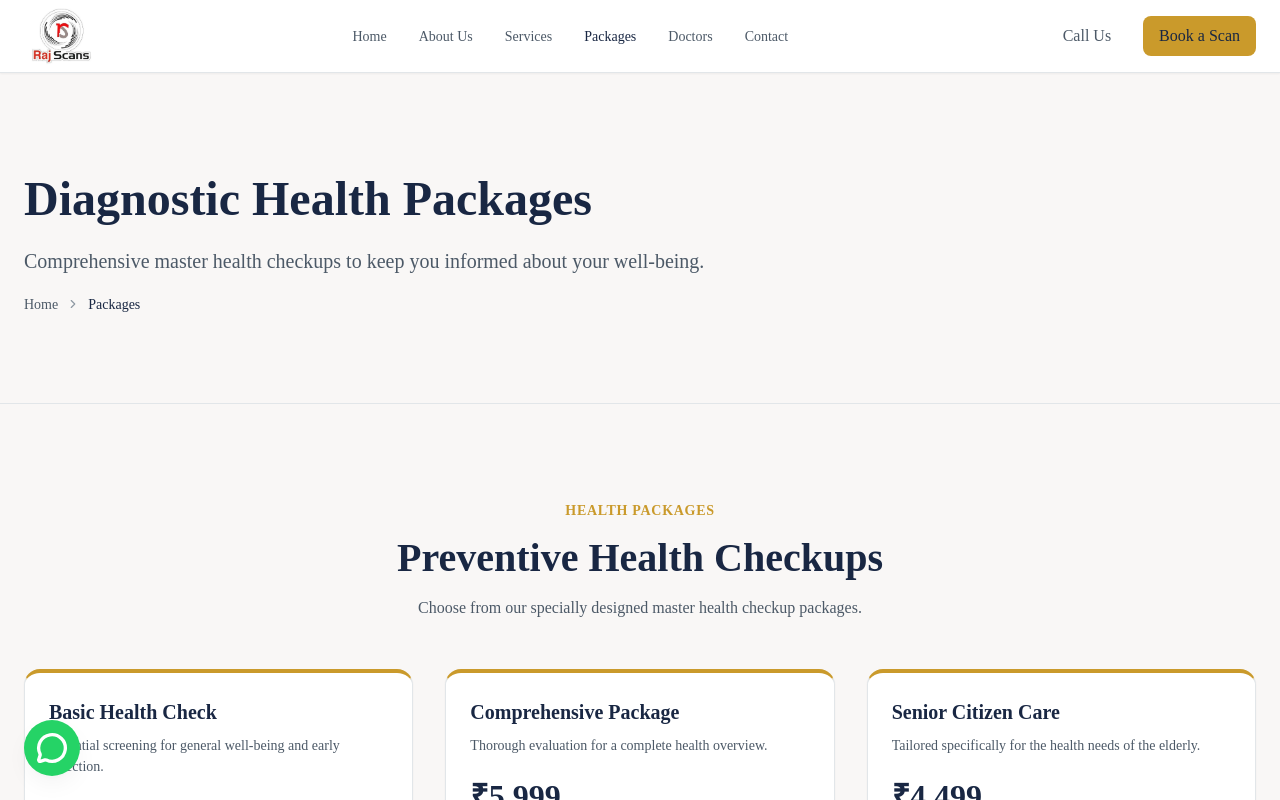
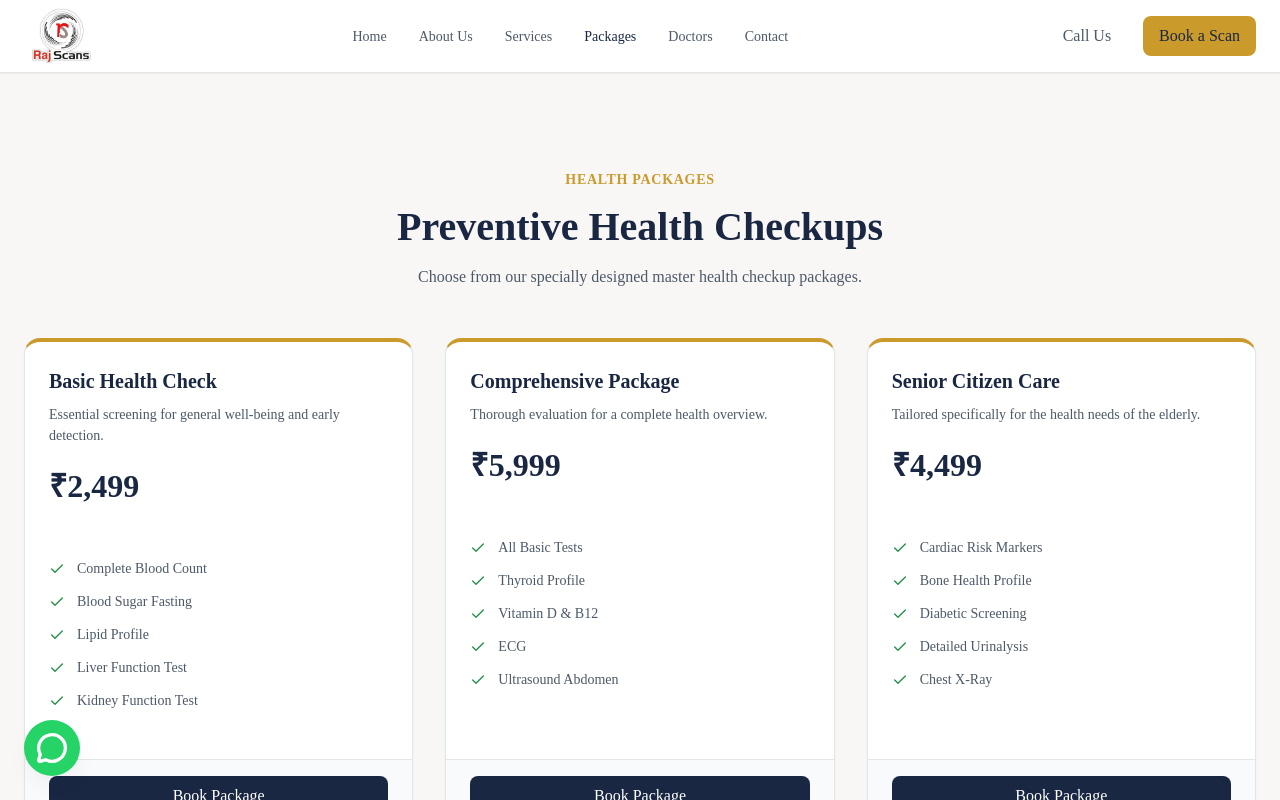
Before and after one commit to rajscansappointments-pixel/Raj-Scan, a Next.js app: page /packages in a window 1280 px wide. Shown: the top 800 px of the page. Built offline with nearby package versions, Linux system fonts and the light colour scheme; a web font is replaced by a local one.

Commit message:
Update Book a Scan button links to /packages and remove PageHero from packages page

```diff
--- a/src/app/packages/page.tsx
+++ b/src/app/packages/page.tsx
@@ -1,8 +1,7 @@
 import { Metadata } from 'next';
 import { Container } from '@/components/layout/Container';
 import { Section } from '@/components/layout/Section';
-import { PageHero } from '@/components/shared/PageHero';
-import { Breadcrumbs } from '@/components/shared/Breadcrumbs';
+
 import { PackagesPreview } from '@/components/home/PackagesPreview';
 import { ContactCTA } from '@/components/home/ContactCTA';
 
@@ -14,12 +13,6 @@ export const metadata: Metadata = {
 export default function PackagesPage() {
   return (
     <>
-      <PageHero
-        title="Diagnostic Health Packages"
-        description="Comprehensive master health checkups to keep you informed about your well-being."
-      >
-        <Breadcrumbs items={[{ label: 'Home', href: '/' }, { label: 'Packages' }]} />
-      </PageHero>
 
       <Section>
         <Container>
--- a/src/components/home/Hero.tsx
+++ b/src/components/home/Hero.tsx
@@ -27,7 +27,7 @@ export function Hero() {
             Raj Scans combines advanced technology with expert radiologists to deliver results you can trust.
           </p>
           <div className={styles.actions}>
-            <Link href="/contact" style={{ textDecoration: 'none' }}>
+            <Link href="/packages" style={{ textDecoration: 'none' }}>
               <Button variant="accent" size="lg">Book a Scan</Button>
             </Link>
             <Link href="/services" style={{ textDecoration: 'none' }}>
--- a/src/components/layout/Header.tsx
+++ b/src/components/layout/Header.tsx
@@ -60,7 +60,7 @@ export function Header() {
             <Link href="tel:+919944498000" style={{ textDecoration: 'none' }}>
               <Button variant="ghost">Call Us</Button>
             </Link>
-            <Link href="/contact" style={{ textDecoration: 'none' }}>
+            <Link href="/packages" style={{ textDecoration: 'none' }}>
               <Button variant="accent">Book a Scan</Button>
             </Link>
           </div>
@@ -93,8 +93,12 @@ export function Header() {
             ))}
           </nav>
           <div style={{ display: 'flex', flexDirection: 'column', gap: 'var(--space-16)', marginTop: 'var(--space-24)' }}>
-            <Button variant="secondary" size="lg">Call Us</Button>
-            <Button variant="accent" size="lg">Book a Scan</Button>
+            <Link href="tel:+919944498000" style={{ textDecoration: 'none' }}>
+              <Button variant="secondary" size="lg" style={{ width: '100%' }}>Call Us</Button>
+            </Link>
+            <Link href="/packages" style={{ textDecoration: 'none' }}>
+              <Button variant="accent" size="lg" style={{ width: '100%' }}>Book a Scan</Button>
+            </Link>
           </div>
         </div>
       )}
```
